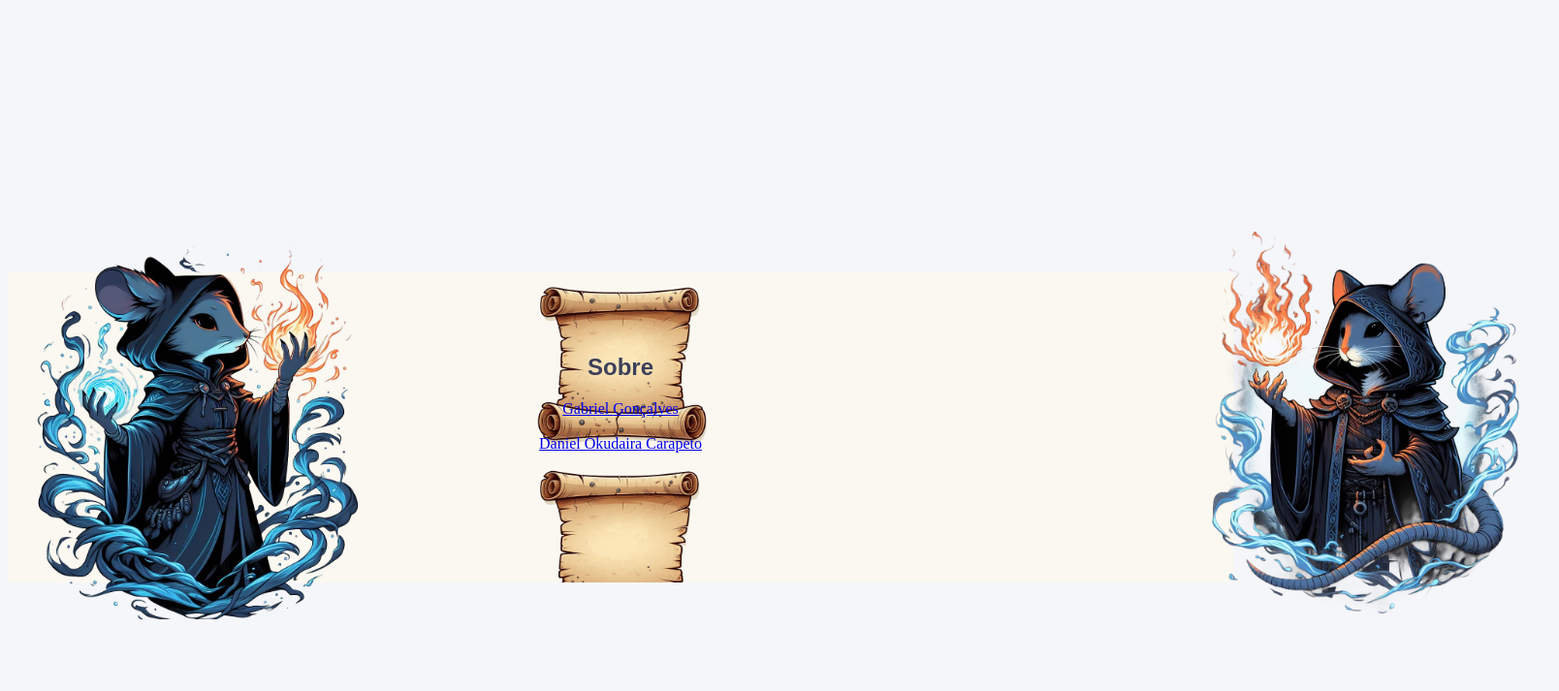
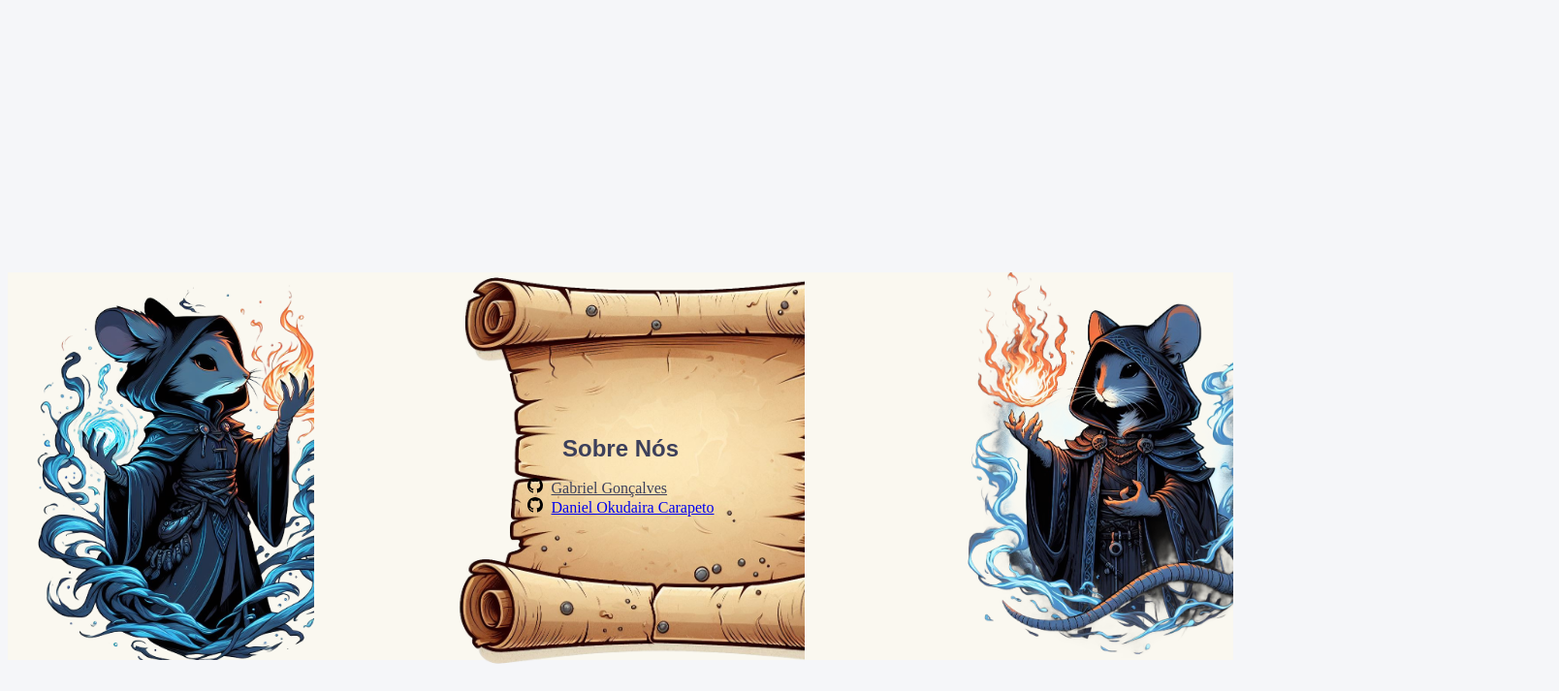
Before and after one commit to Goncalvs98/retro-realm, a plain HTML site: page index.html in a window 1280 px wide. Shown: the part 3103-3816 px from the top of the page at 97% size, 1608 px wide, since content can reach past the window. Before the commit the page ends 3746 px from the top, so only its background shows below. Drawn offline with nearby package versions, Linux system fonts and the light colour scheme; a web font is replaced by a local one.

Commit message:
Ajustes do sobre

```diff
--- a/assets/css/style.css
+++ b/assets/css/style.css
@@ -434,63 +434,88 @@ input[type=rabge]{
    color: var(--cor-primaria);
  }
 
- input:required::after,
-select:required::after,
-textarea:required::after {
-  content: "*"; /* Este é o símbolo que aparecerá ao lado do campo obrigatório */
-  color: red; /* Cor do símbolo */
-  margin-left: 5px; /* Espaçamento entre o campo e o símbolo */
-}
-
-#secao-sobre{
-   height: 40vh;
+ #secao-sobre {
+   height: 50vh;
    width: 100%;
    background-color: var(--cor-secundaria-50);
    display: flex;
    align-items: center;
    justify-content: space-around;
    position: relative;
-   gap: 50rem;
 }
 
-   #secao-sobre  #imagem-esquerda{
-      top: 0;
-      left: 0;
-   }
-      #secao-sobre  #imagem-esquerda img{
-         width: 25rem;
-         content: url(../images/bg-remover-1712334468229.png);
-      }
-   #secao-sobre  #imagem-direita{
-      top: 0;
-      right: 0;
-   }
-      #secao-sobre  #imagem-direita img{
-         width: 25rem;
-         content: url(../images/bg-remover-1712334497448.png);
-      }
-
-#texto-sobre{
-   background: url(../images/bg-pergaminho.png);
+#texto-sobre {
+   background-image: url(../images/bg-pergaminho.png);
    position: absolute;
    height: 100%;
-   width: 15%;
-   display: block;
-   background-size: 100%;
+   width: 25%;
+   padding: 2rem;
+   background-size: cover;
+   background-repeat: no-repeat;
+   color: var(--cor-primaria);
+   z-index: 2;
 }
 
-#texto-sobre *{
+#texto-sobre:first-child{
    display: flex;
    justify-content: center;
+   flex-direction: column;
+   align-items: center;
 }
 
-#texto-sobre h2{
-   padding-top: 4rem;
+#texto-sobre h2 {
+   font-size: 1.5rem;
+   margin-bottom: 1rem;
 }
-/*
 
-   display: flex;
-   justify-content: center;
-   align-items: top;
-   flex-direction: column;
-*/
+#texto-sobre p {
+   font-size: 1rem;
+   line-height: 1.5;
+   margin-bottom: 1rem;
+}
+
+.linha-equipe a {
+   color: var(--cor-primaria);
+   text-decoration: underline;
+}
+
+.linha-equipe a:hover{
+   cursor: pointer;
+}
+
+.linha-equipe a:active{
+   color: var(--cor-secundaria-500);
+   text-decoration: none;
+}
+
+.linha-equipe a:visited{
+   color: var(--cor-quintenaria);
+   text-decoration: double;
+}
+
+#imagem-esquerda,
+#imagem-direita {
+   position: absolute;
+   top: 0;
+   width: 25%;
+   height: 100%;
+   background-size: cover;
+   background-repeat: no-repeat;
+}
+
+#imagem-esquerda {
+   left: 0;
+   background-image: url(../images/bg-remover-1712334468229.png);
+}
+
+#imagem-direita {
+   right: 0;
+   background-image: url(../images/bg-remover-1712334497448.png);
+}
+
+.github-icon {
+   display: inline-block;
+   width: 16px; /* Ajuste conforme necessário */
+   height: 16px; /* Ajuste conforme necessário */
+   margin-right: 5px; /* Espaçamento entre o ícone e o texto */
+}
--- a/index.html
+++ b/index.html
@@ -245,19 +245,22 @@
     </section>
 
     <section id="secao-sobre">
-        <div id="imagem-esquerda">
-            <img src="./assets/images/bg-remover-1712334468229.png" alt="">
+        <div id="texto-sobre">
+            <h2>Sobre Nós</h2>
+            <!-- <p>Somos entusiastas de jogos retrô apaixonados por preservar e celebrar a história dos videogames. Nosso objetivo é compartilhar essa paixão com você, trazendo informações, curiosidades e nostalgia sobre os jogos que marcaram época.</p> -->
+            <div class="equipe">
+                <div class="linha-equipe">
+                    <span class="github-icon"><svg class="octicon octicon-mark-github" viewBox="0 0 16 16" version="1.1" width="16" height="16" aria-hidden="true"><path fill-rule="evenodd" d="M8 0C3.58 0 0 3.58 0 8c0 3.54 2.29 6.53 5.47 7.59.4.07.55-.17.55-.38 0-.19-.01-.82-.01-1.49-2.01.37-2.53-.49-2.69-.94-.09-.23-.48-.94-.82-1.13-.28-.15-.68-.52-.01-.53.63-.01 1.08.58 1.23.82.72 1.21 1.87.87 2.33.66.07-.52.28-.87.51-1.07-1.78-.2-3.64-.89-3.64-3.95 0-.87.31-1.59.82-2.15-.08-.2-.36-1.02.08-2.12 0 0 .67-.21 2.2.82.64-.18 1.32-.27 2-.27.68 0 1.36.09 2 .27 1.53-1.04 2.2-.82 2.2-.82.44 1.1.16 1.92.08 2.12.51.56.82 1.27.82 2.15 0 3.07-1.87 3.75-3.65 3.95.29.25.54.73.54 1.48 0 1.07-.01 1.93-.01 2.2 0 .21.15.46.55.38A8.013 8.013 0 0 0 16 8c0-4.42-3.58-8-8-8z"/></svg></span>
+                    <a href="https://github.com/Goncalvs98">Gabriel Gonçalves</a>
+                </div>
+                <div>
+                    <span class="github-icon"><svg class="octicon octicon-mark-github" viewBox="0 0 16 16" version="1.1" width="16" height="16" aria-hidden="true"><path fill-rule="evenodd" d="M8 0C3.58 0 0 3.58 0 8c0 3.54 2.29 6.53 5.47 7.59.4.07.55-.17.55-.38 0-.19-.01-.82-.01-1.49-2.01.37-2.53-.49-2.69-.94-.09-.23-.48-.94-.82-1.13-.28-.15-.68-.52-.01-.53.63-.01 1.08.58 1.23.82.72 1.21 1.87.87 2.33.66.07-.52.28-.87.51-1.07-1.78-.2-3.64-.89-3.64-3.95 0-.87.31-1.59.82-2.15-.08-.2-.36-1.02.08-2.12 0 0 .67-.21 2.2.82.64-.18 1.32-.27 2-.27.68 0 1.36.09 2 .27 1.53-1.04 2.2-.82 2.2-.82.44 1.1.16 1.92.08 2.12.51.56.82 1.27.82 2.15 0 3.07-1.87 3.75-3.65 3.95.29.25.54.73.54 1.48 0 1.07-.01 1.93-.01 2.2 0 .21.15.46.55.38A8.013 8.013 0 0 0 16 8c0-4.42-3.58-8-8-8z"/></svg></span>
+                    <a href="https://github.com/DanielOkudaira">Daniel Okudaira Carapeto</a>
+                </div>
+            </div>
         </div>
-
-        <div id="texto-sobre">
-            <h2>Sobre</h2>
-            <a href="https://github.com/Goncalvs98">Gabriel Gonçalves</a>  <br>
-            <a href="https://github.com/DanielOkudaira">Daniel Okudaira Carapeto</a>
-        </div>
-
-        <div class="image" id="imagem-direita">
-            <img src="./assets/images/bg-remover-1712334497448.png" alt="">
-        </div>
+        <div id="imagem-esquerda"></div>
+        <div id="imagem-direita"></div>
     </section>
 
 </body>
```
Also changed, not shown: 1 other file.
